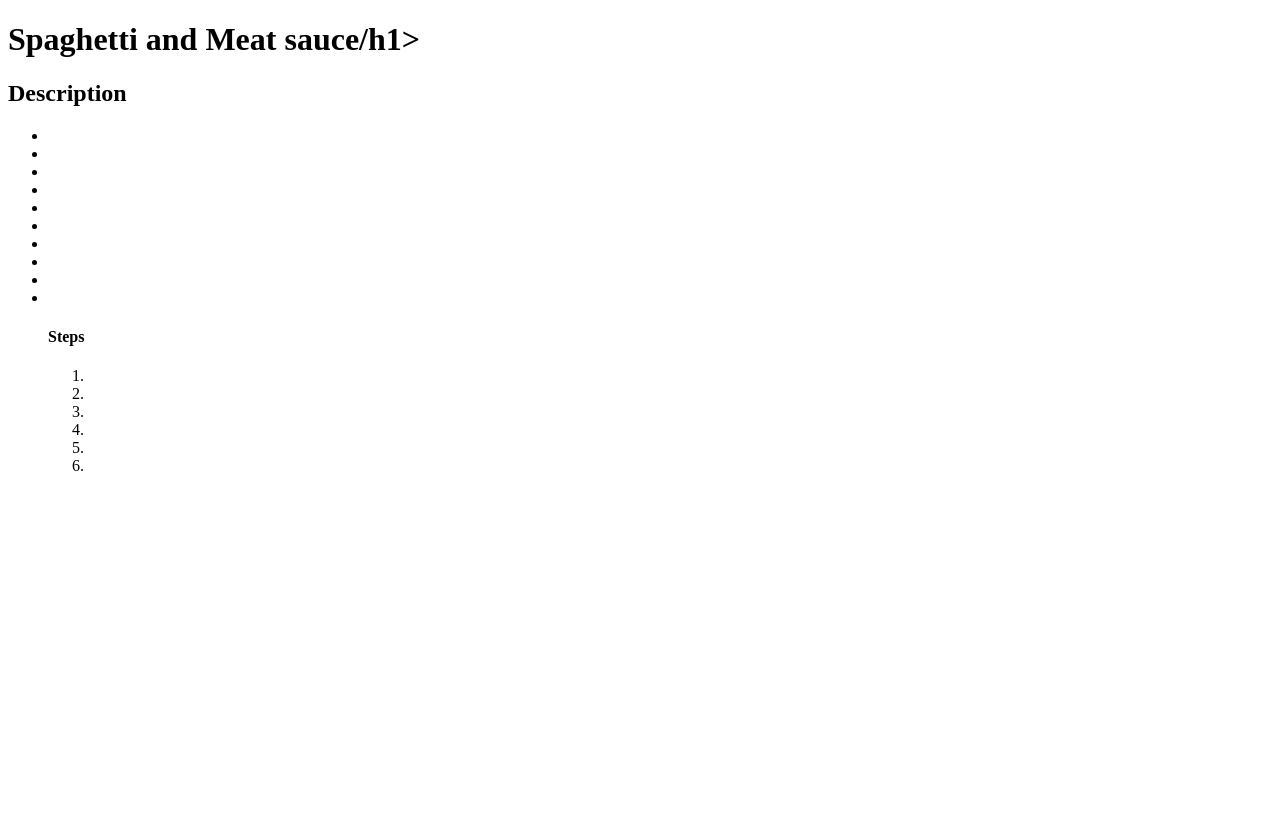
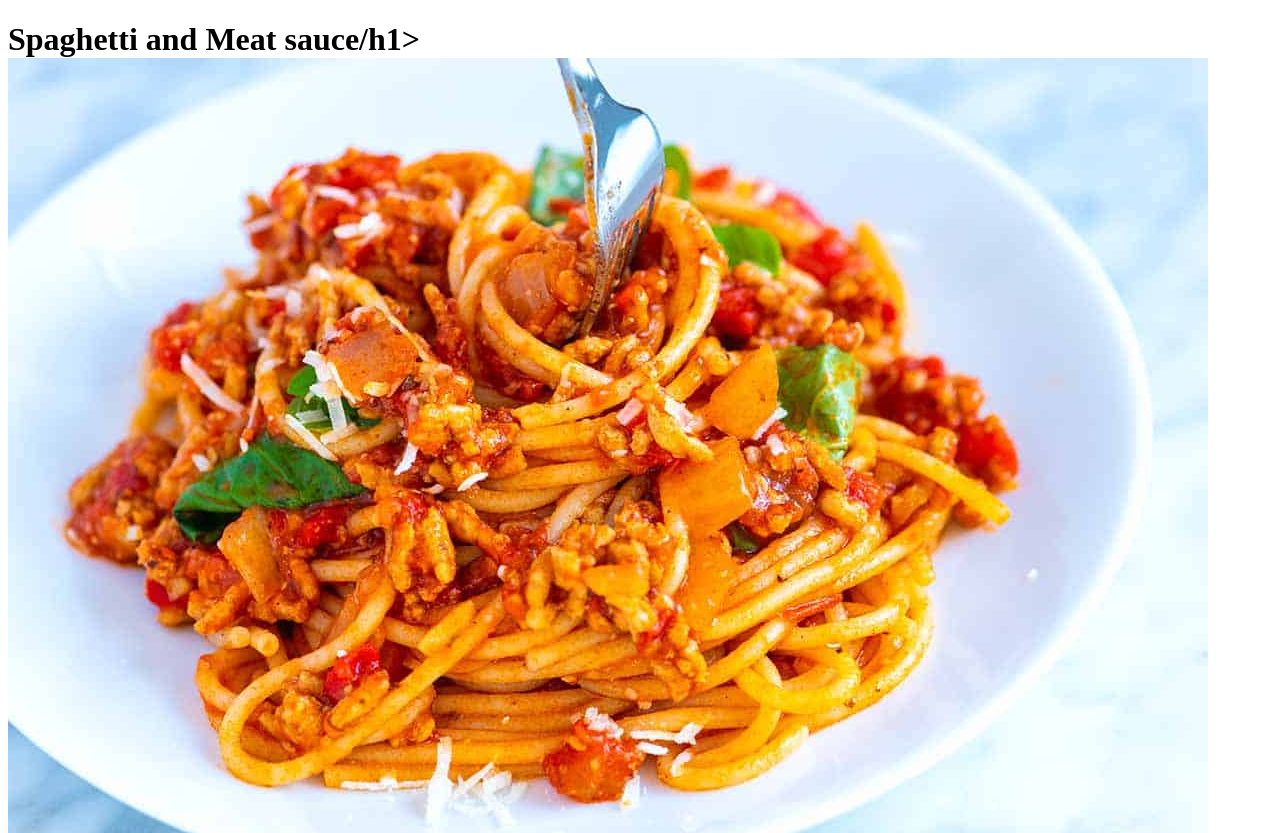
Before and after one commit to jordan902/odin-recipes, a plain HTML site: page recipes/spaghetti.html in a window 1280 px wide. Shown: the top 833 px of the page. Before the commit the page ends 800 px from the top, so only its background shows below. Drawn offline with Linux system fonts and the light colour scheme.

Commit message:
Add images

```diff
--- a/recipes/spaghetti.html
+++ b/recipes/spaghetti.html
@@ -8,7 +8,7 @@
 </head>
 <body>
     <h1>Spaghetti and Meat sauce/h1>
-    <img src="">
+    <img src="../imgs/spaghetti.jpg">
     <h2>Description</h2>
     <p>
        </p>
```
Also changed, not shown: recipes/penne.html (+1 -1 lines), imgs/alfredo.jpg (added), imgs/pen.jpg (added), imgs/penne.jpg (added), imgs/spaghetti.jpg (added).
